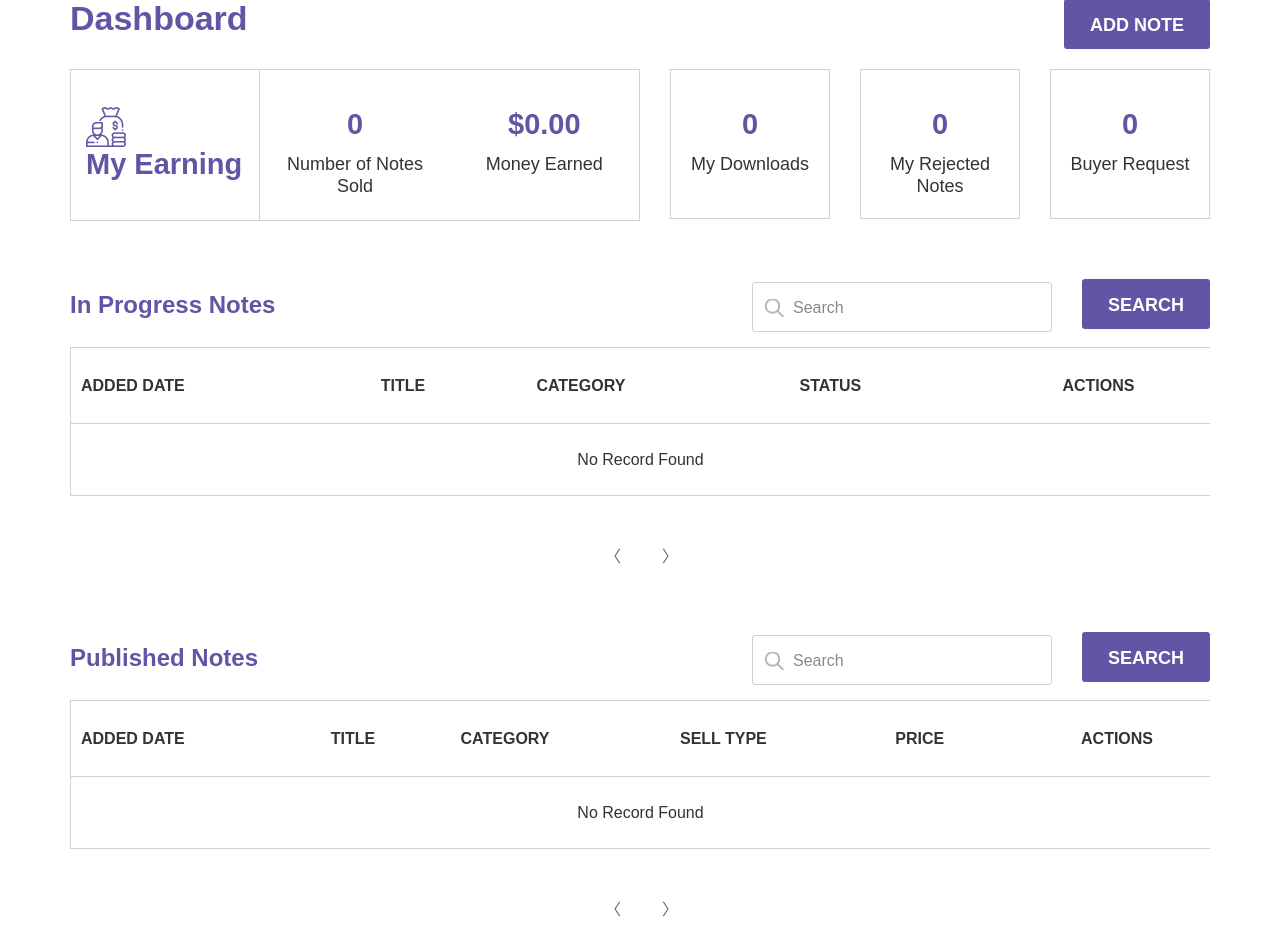
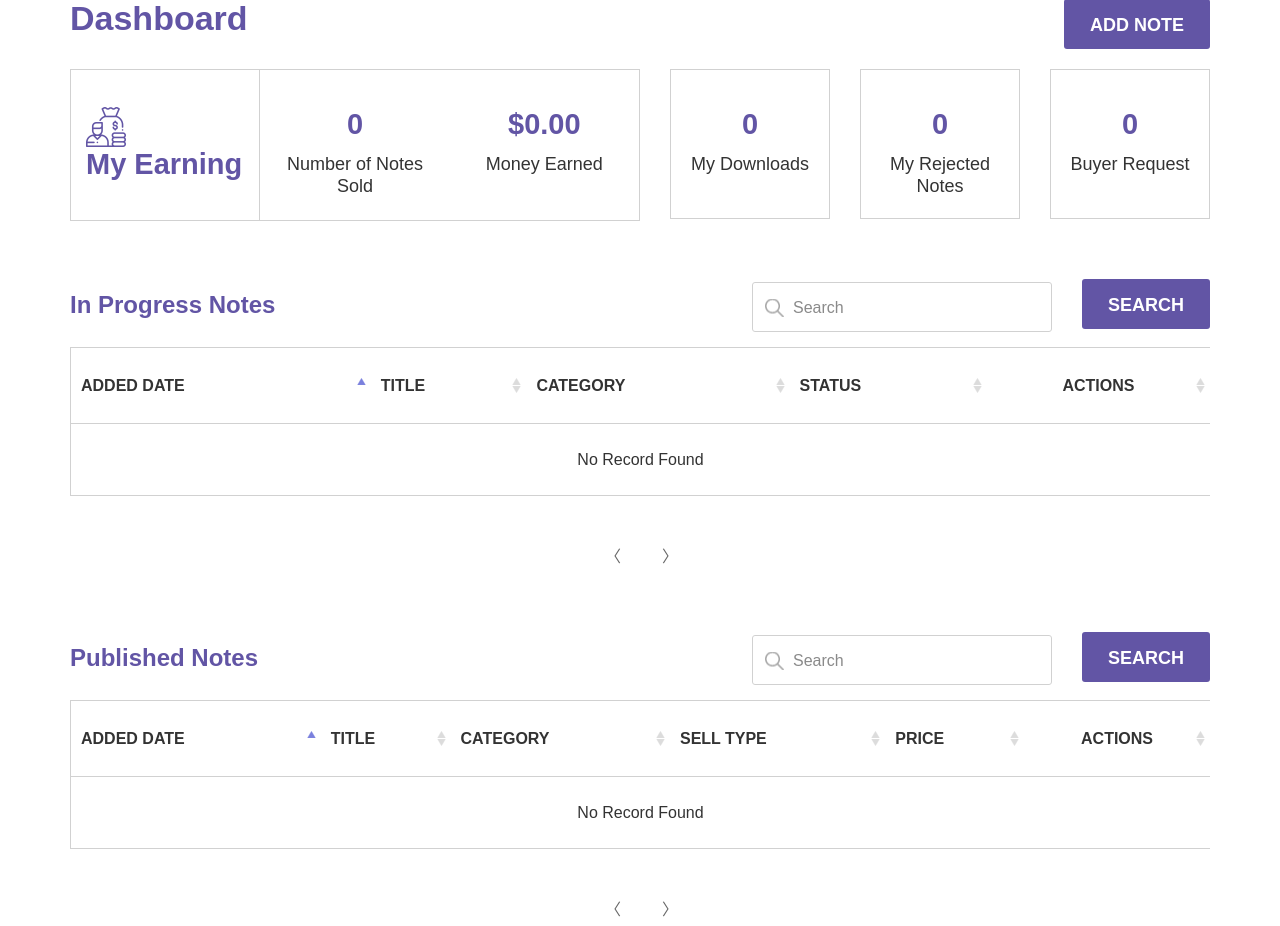
Before and after one commit to viralikadivar/NoteMarketPlaceHTML, a PHP site: page /NotesMarketPlace/user/user-dashboard.php in a window 1280 px wide. Shown: the part 113-1039 px from the top of the page. Run offline with PHP 8.4, Linux system fonts and the light colour scheme; the visitor is signed in with stand-in values (Sample User, id 1); data that the repository does not hold is empty; some web fonts are replaced.

Commit message:
Update user-dashboard.css

```diff
--- a/mvc2/css/user/user-dashboard.css
+++ b/mvc2/css/user/user-dashboard.css
@@ -210,11 +210,11 @@ th {
     width: 300px;
 }
 
-table.dataTable thead .sorting,
+/* table.dataTable thead .sorting,
 table.dataTable thead .sorting_asc,
 table.dataTable thead .sorting_desc {
     background : none;
-}
+} */
 /* ===========================================
                    buttons
 ============================================ */
```
